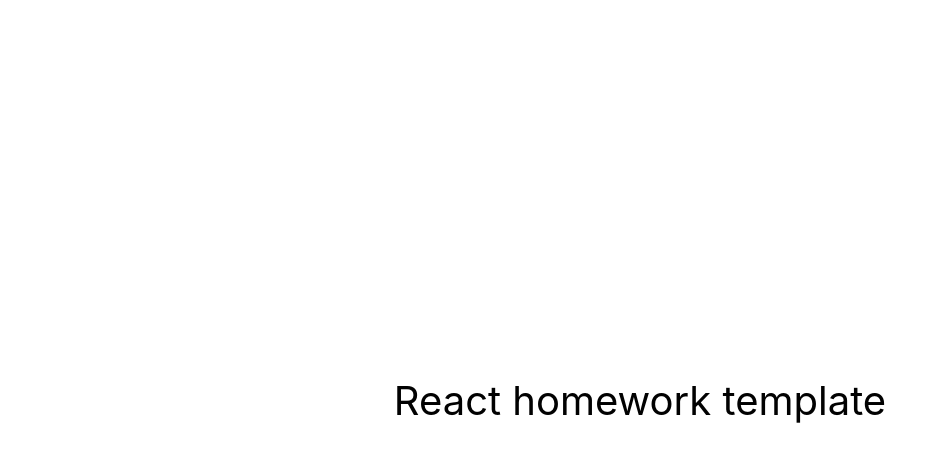
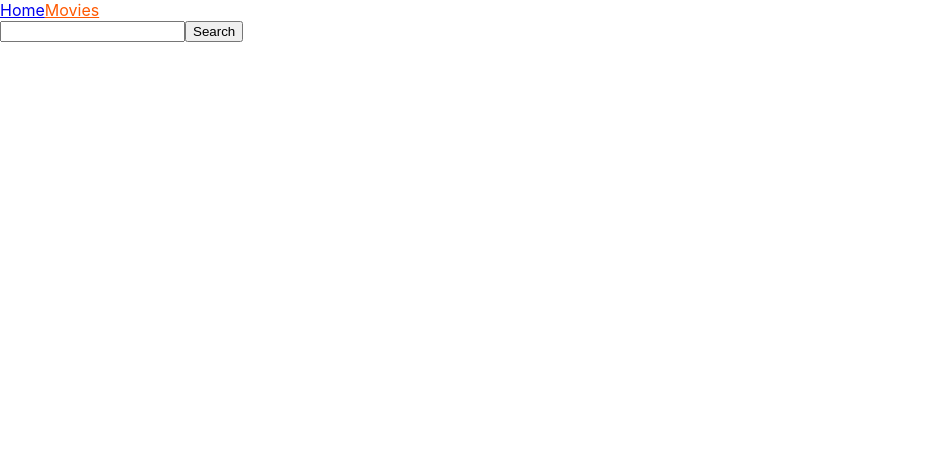
Before and after one commit to Dzhaman-Nazarii/goit-react-hw-05-movies, a React (Create React App) app: page /goit-react-hw-05-movies/movies in a window 1280 px wide. Shown: the top 462 px of the page, without its empty margins (0-947 px from the left). Built offline with nearby package versions, Linux system fonts and the light colour scheme.

Commit message:
added start files

```diff
--- a/src/components/App.jsx
+++ b/src/components/App.jsx
@@ -1,16 +1,22 @@
-export const App = () => {
+import { Routes, Route } from "react-router-dom";
+
+import Layout from "./Layout";
+
+import Home from '../pages/Home/Home'
+import Movies from "../pages/Movies/Movies";
+import MovieDetails from "pages/MovieDetails/MovieDetails";
+
+function App() {
   return (
-    <div
-      style={{
-        height: '100vh',
-        display: 'flex',
-        justifyContent: 'center',
-        alignItems: 'center',
-        fontSize: 40,
-        color: '#010101'
-      }}
-    >
-      React homework template
-    </div>
+    <Routes>
+      <Route path='/' element={<Layout />}>
+        <Route index element={<Home />}/>
+        <Route path='/movies' element={<Movies />} />
+        <Route path='/movies/:movieId' element={<MovieDetails />}/>
+      </Route>
+      <Route path="*" element={<h1>Not found!</h1>}></Route>
+    </Routes>
   );
 };
+
+export default App
--- /dev/null
+++ b/src/components/Layout.jsx
@@ -0,0 +1,17 @@
+import { NavLink, Outlet } from "react-router-dom";
+
+function Layout() {
+  return (
+    <>
+      <header>
+        <nav>
+          <NavLink to="/">Home</NavLink>
+          <NavLink to="/movies">Movies</NavLink>
+        </nav>
+      </header>
+      <Outlet />
+    </>
+  );
+}
+
+export default Layout;
--- a/src/index.css
+++ b/src/index.css
@@ -13,3 +13,7 @@
   font-family: source-code-pro, Menlo, Monaco, Consolas, 'Courier New',
     monospace;
 }
+
+.active {
+  color: rgb(255, 89, 0);
+}
--- a/src/index.js
+++ b/src/index.js
@@ -1,6 +1,6 @@
 import React from 'react';
 import ReactDOM from 'react-dom/client';
-import { App } from 'components/App';
+import App from 'components/App';
 import { BrowserRouter } from 'react-router-dom';
 import './index.css';
 
--- /dev/null
+++ b/src/pages/Home/Home.jsx
@@ -0,0 +1,5 @@
+function Home() {
+    return (<div><h1>Trending today</h1></div>)
+}
+
+export default Home
--- /dev/null
+++ b/src/pages/MovieDetails/MovieDetails.jsx
@@ -0,0 +1,7 @@
+function MovieDetails() {
+  return (
+    <div><h1>Component MovieDetails</h1></div>
+  );
+};
+
+export default MovieDetails
--- /dev/null
+++ b/src/pages/Movies/Movies.jsx
@@ -0,0 +1,10 @@
+function Movies() {
+  return (
+    <>
+      <input type="text" />
+      <button type="submit">Search</button>
+    </>
+  );
+};
+
+export default Movies
```
Also changed, not shown: src/pages/Home/Home.module.css (added), src/pages/MovieDetails/MovieDetails.module.css (added), src/pages/Movies/Movies.module.css (added).
